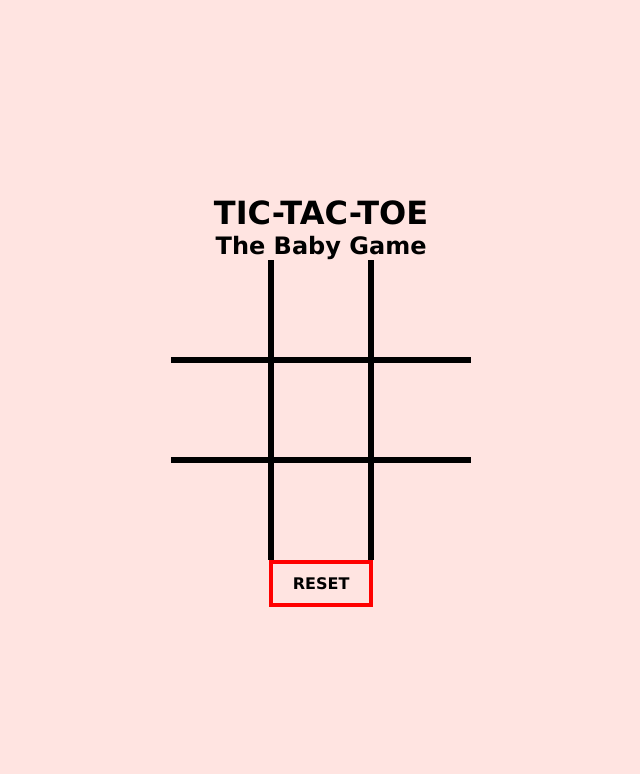
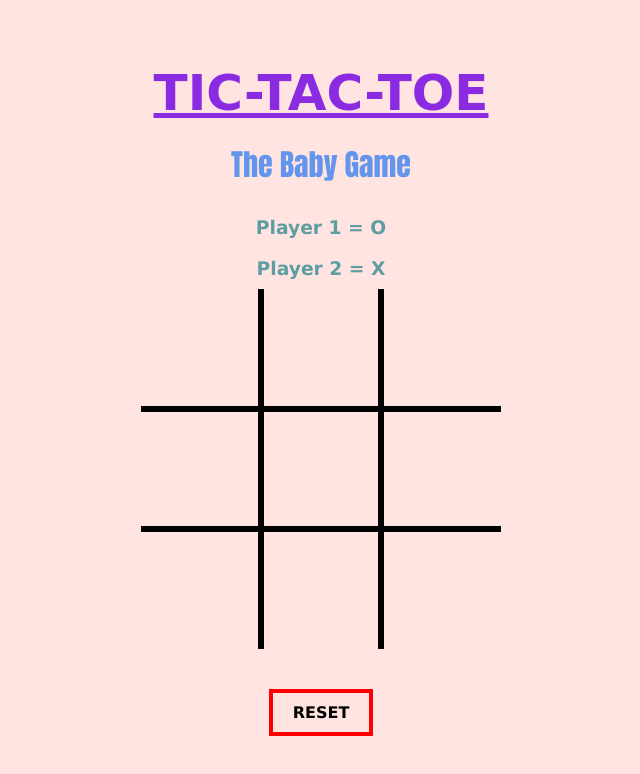
Before and after one commit to oonxinzhao/-The-Game-TIC-TAC-TOE, a plain HTML site: page index.html in a window 1280 px wide. Shown: the whole page, without its empty margins (319-959 px from the left). Drawn offline with Linux system fonts and the light colour scheme.

Commit message:
Add files via upload

```diff
--- a/app.js
+++ b/app.js
@@ -14,17 +14,19 @@ function handleClick(event) {
   countClick ++
   userSelectedBlock.classList.toggle('taken')
   if (countClick % 2 === 0) {
+    userSelectedBlock.textContent = player2
+  } else {
     userSelectedBlock.textContent = player1
-  } else {
-    userSelectedBlock.textContent = player2
     }
-  blocks.forEach(checkWinner())
+  for (let index = 0;index < blocks.length;index ++) {
+    checkWinner()
+  }
 }
 
 
 function checkLine(index1,index2,index3) {
   if (blocks[index1].textContent === blocks[index2].textContent && blocks[index2].textContent === blocks[index3].textContent) {
-    return true
+  return true
   }
   return false
 }
@@ -32,7 +34,7 @@ function checkLine(index1,index2,index3) {
 function checkMatch() {
   for (let index = 0; index < 9; index += 3) {
     if(checkLine(index, index + 1, index + 2)) {
-      return blocks[index]
+     return blocks[index]
     }
   }
   for (let index = 0; index < 3; index ++) {
--- a/index.html
+++ b/index.html
@@ -6,12 +6,19 @@
   <meta name="viewport" content="width=device-width, initial-scale=1.0">
   <title>Document</title>
   <link rel="stylesheet" href="style.css">
+
+
+
 </head>
 <body>
+
   <div class="container">
     <h1>TIC-TAC-TOE</h1>
     <h2>The Baby Game</h2>
+    <h3>Player 1 = O</h3>
+    <h3>Player 2 = X</h3>
     <div class="game-area">
+
     <div id="block_1" class="block"></div>
     <div id="block_2" class="block"></div>
     <div id="block_3" class="block"></div>
@@ -23,10 +30,14 @@
     <div id="block_9" class="block"></div>
 
     </div>
+
+
+
     <h2 class="winner"></h2>
     <button class="reset-btn">RESET</button>
 
   </div>
+
   <script src="app.js"></script>
 </body>
 </html>
--- a/style.css
+++ b/style.css
@@ -2,7 +2,7 @@
    box-sizing: border-box;
    margin: 0;
    padding: 0;
-   font-family: Verdana, Geneva, Tahoma, sans-serif;
+   font-family: 'Lucida Sans', 'Lucida Sans Regular', 'Lucida Grande', 'Lucida Sans Unicode', Geneva, Verdana, sans-serif
  }
 
 .container {
@@ -11,8 +11,24 @@
   flex-direction: column;
   align-items: center;
   justify-content: center;
-  background-color: mistyrose;
+  background-color: mistyrose
+
 }
+
+h2 {
+  padding: 20px;
+  font-size: 30px;
+  color: cornflowerblue;
+  font-family: Impact, Haettenschweiler, 'Arial Narrow Bold', sans-serif;
+}
+
+h1 {
+  font-size: 50px;
+  text-decoration: underline;
+  color: blueviolet;
+  font-family: cursive;
+}
+
 
 button {
   outline: none;
@@ -32,30 +48,33 @@ button:hover {
 
 .game-area {
   display: grid;
-  grid-template-columns: 1fr 1fr 1fr;
-  width: 300px;
-  height: 300px;
+  grid-template-columns: auto auto auto;
+  width: 360px;
+  height: 360px;
+
+
 }
 
 .block {
   display: flex;
-  width: 100px;
-  height: 100px;
+  width: 120px;
+  height: 120px;
   align-items: center;
   justify-content: center;
   font-size: 3rem;
   font-weight: bold;
   border: 3px solid black;
-  transition: background 0.2s ease-in-out;
+
+
 }
 
 .block:hover {
   cursor: pointer;
-  background-color: moccasin;
+  background-color: white;
 }
 
 .taken:hover {
-  background-color: aqua;
+  background-color: gray;
 }
 
 #block_1,#block_2,#block_3 {
@@ -78,3 +97,8 @@ button:hover {
   pointer-events: none;
   opacity: 0.4;
 }
+
+h3 {
+  padding: 10px;
+  color: cadetblue;
+}
```
